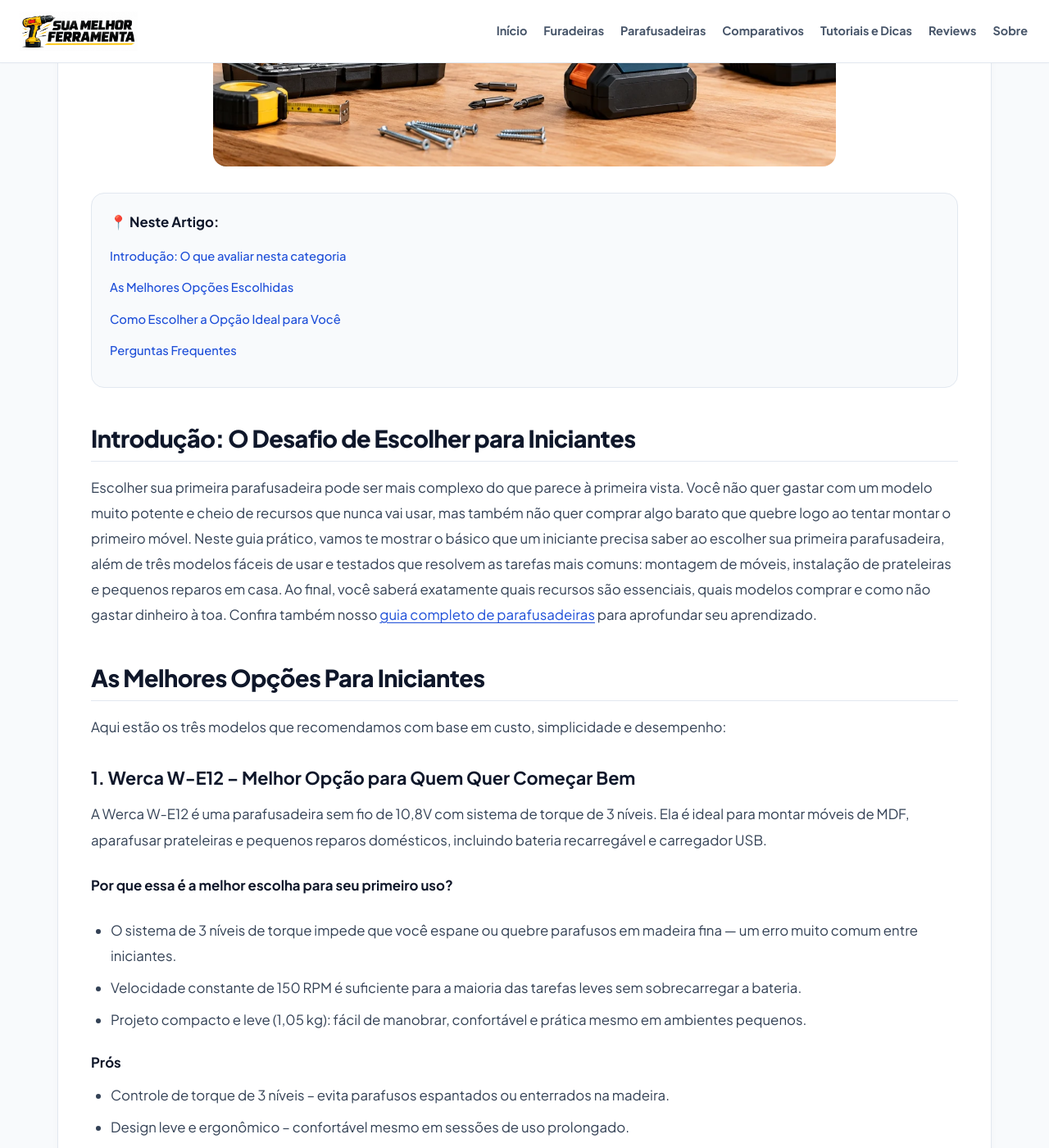
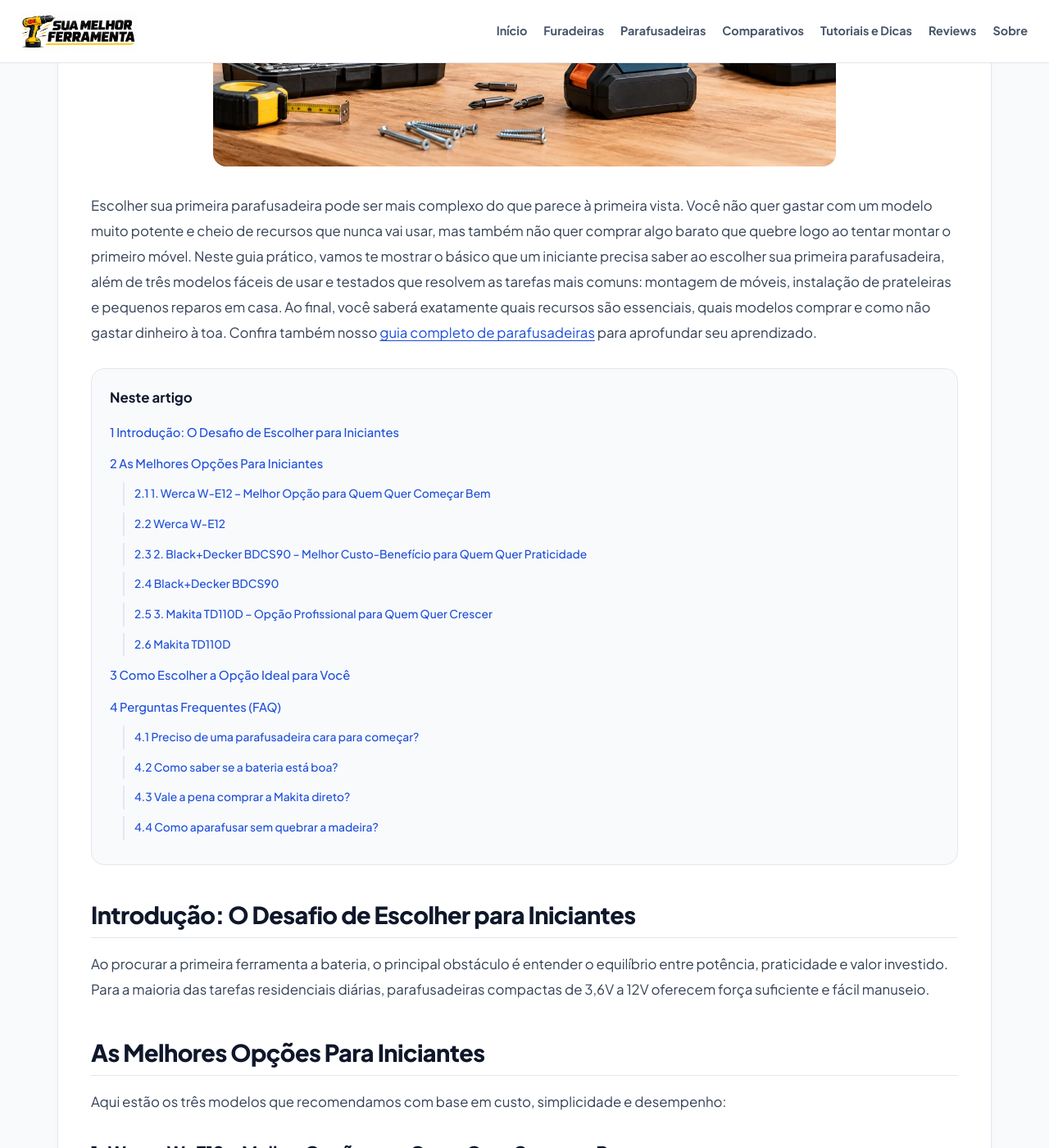
Before and after one commit to membroequipe/SiteReview, a Jekyll site: the page built from _posts/2026-10-25-primeira-parafusadeira-qual-comprar.md, in a window 1280 px wide and 1400 px high, scrolled down 557 px. Shown: the whole window at 82% size. Built offline with Jekyll 4.4.1, drawn with Linux system fonts in a browser that asks for light colours; some of the changed text lies outside the part shown.

Commit message:
Update 2026-10-25-primeira-parafusadeira-qual-comprar.md

```diff
--- a/_posts/2026-10-25-primeira-parafusadeira-qual-comprar.md
+++ b/_posts/2026-10-25-primeira-parafusadeira-qual-comprar.md
@@ -2,33 +2,28 @@
 layout: post
 title: "Minha Primeira Parafusadeira - Qual Comprar? Guia Completo para Iniciantes"
 description: "Encontre a melhor parafusadeira para sua primeira compra. Guia rápido com opções fáceis de usar, preços acessíveis e dicas essenciais para iniciantes."
-permalink: /primeira-parafusadeira-qual-comprar/
+date: 2026-10-26
+category: guias
+categories: [guias]
 slug: "primeira-parafusadeira-qual-comprar-guia-iniciantes"
-categories: [guias]
 image: "/assets/images/posts/primeira-parafusadeira-qual-comprar.webp"
-date: 2026-10-26
 author: "Equipe de Análises"
 ---
 
-<div class="toc-box" style="background: #f8fafc; border: 1px solid #e2e8f0; padding: 20px; border-radius: 12px; margin: 25px 0;">
-  <h3 style="margin-top:0; font-size: 1.1rem; color: #0f172a;">📍 Neste Artigo:</h3>
-  <ul style="margin-bottom:0; padding-left: 20px; color: #005f87;">
-    <li><a href="#introducao">Introdução: O que avaliar nesta categoria</a></li>
-    <li><a href="#melhores-opcoes">As Melhores Opções Escolhidas</a></li>
-    <li><a href="#guia-escolha">Como Escolher a Opção Ideal para Você</a></li>
-    <li><a href="#perguntas-frequentes">Perguntas Frequentes</a></li>
-  </ul>
-</div>
+Escolher sua primeira parafusadeira pode ser mais complexo do que parece à primeira vista. Você não quer gastar com um modelo muito potente e cheio de recursos que nunca vai usar, mas também não quer comprar algo barato que quebre logo ao tentar montar o primeiro móvel. Neste guia prático, vamos te mostrar o básico que um iniciante precisa saber ao escolher sua primeira parafusadeira, além de três modelos fáceis de usar e testados que resolvem as tarefas mais comuns: montagem de móveis, instalação de prateleiras e pequenos reparos em casa. Ao final, você saberá exatamente quais recursos são essenciais, quais modelos comprar e como não gastar dinheiro à toa. Confira também nosso [guia completo de parafusadeiras]({{ '/qual-a-melhor-parafusadeira/' | relative_url }}) para aprofundar seu aprendizado.
 
-## <a id="introducao"></a>Introdução: O Desafio de Escolher para Iniciantes
+{% include review-toc.html %}
 
-Escolher sua primeira parafusadeira pode ser mais complexo do que parece à primeira vista. Você não quer gastar com um modelo muito potente e cheio de recursos que nunca vai usar, mas também não quer comprar algo barato que quebre logo ao tentar montar o primeiro móvel. Neste guia prático, vamos te mostrar o básico que um iniciante precisa saber ao escolher sua primeira parafusadeira, além de três modelos fáceis de usar e testados que resolvem as tarefas mais comuns: montagem de móveis, instalação de prateleiras e pequenos reparos em casa. Ao final, você saberá exatamente quais recursos são essenciais, quais modelos comprar e como não gastar dinheiro à toa. Confira também nosso [guia completo de parafusadeiras](/parafusadeiras/) para aprofundar seu aprendizado.
+## Introdução: O Desafio de Escolher para Iniciantes
 
-## <a id="melhores-opcoes"></a>As Melhores Opções Para Iniciantes
+Ao procurar a primeira ferramenta a bateria, o principal obstáculo é entender o equilíbrio entre potência, praticidade e valor investido. Para a maioria das tarefas residenciais diárias, parafusadeiras compactas de 3,6V a 12V oferecem força suficiente e fácil manuseio.
+
+## As Melhores Opções Para Iniciantes
 
 Aqui estão os três modelos que recomendamos com base em custo, simplicidade e desempenho:
 
 ### 1. Werca W-E12 – Melhor Opção para Quem Quer Começar Bem
+
 A Werca W-E12 é uma parafusadeira sem fio de 10,8V com sistema de torque de 3 níveis. Ela é ideal para montar móveis de MDF, aparafusar prateleiras e pequenos reparos domésticos, incluindo bateria recarregável e carregador USB.
 
 **Por que essa é a melhor escolha para seu primeiro uso?**
@@ -36,36 +31,21 @@
 * Velocidade constante de 150 RPM é suficiente para a maioria das tarefas leves sem sobrecarregar a bateria.
 * Projeto compacto e leve (1,05 kg): fácil de manobrar, confortável e prática mesmo em ambientes pequenos.
 
-#### **Prós**
+#### Prós
 * Controle de torque de 3 níveis – evita parafusos espantados ou enterrados na madeira.
 * Design leve e ergonômico – confortável mesmo em sessões de uso prolongado.
-* Preço acessível: normalmente abaixo de R$ 200.
+* Preço acessível: normalmente abaixo de R$ 200.
 * Carregador USB incluso – carrega na mesma tomada do smartphone.
-* Bateria de 2000 mAh: autonomia para montar até 2 móveis grandes sem recarregar.
+* Bateria de 2000 mAh: autonomia para montar até 2 móveis grandes sem recarregar.
 
-#### **Contras**
+#### Contras
 * A caixa de engrenagens é de plástico – não suporta sobrecarga excessiva.
 * Ausência de luz LED de trabalho – pode dificultar a visualização em áreas escuras.
 
-<!-- CARD DE AFILIADO -->
-<div class="product-card-affiliate" style="margin: 30px 0;">
-  <div class="product-card-body">
-    <div class="product-card-img">
-      <img src="{{ '/assets/images/posts/werca-w-e12.png' | relative_url }}" alt="Furadeira Werca W-E12">
-    </div>
-    <div class="product-card-info">
-      <h3 class="product-card-title">Werca W-E12</h3>
-      <p class="product-card-subtitle">Melhor torque de 3 níveis com carregador USB</p>
-    <div class="product-card-buttons">
-       <a href="SEU_LINK_AMAZON" target="_blank" rel="nofollow sponsored" class="btn-store btn-amazon-green">Amazon</a>
-       <a href="SEU_LINK_MERCADO_LIVRE" target="_blank" rel="nofollow sponsored" class="btn-store btn-ml-yellow">Mercado Livre</a>
-       <a href="SEU_LINK_SHOPEE" target="_blank" rel="nofollow sponsored" class="btn-store btn-shopee-red">Shopee</a>
-     </div>
-    </div>
-  </div>
-</div>
+{% include produto-card.html id="werca_w_e12" %}
 
 ### 2. Black+Decker BDCS90 – Melhor Custo-Benefício para Quem Quer Praticidade
+
 A Black+Decker BDCS90 é uma parafusadeira compacta de 3,6V com dois níveis de torque. É a opção mais acessível para tarefas rápidas, como montar prateleiras leves ou fazer pequenos reparos.
 
 **Por que essa combina com quem está começando?**
@@ -73,36 +53,21 @@
 * Funciona como alicate de pressão e parafusadeira – duas funções em um só equipamento.
 * Indicador LED de carga avisa quando é hora de recarregar, evitando surpresas desagradáveis.
 
-#### **Prós**
+#### Prós
 * Super leve (0,85 kg) – praticamente não dá fadiga nos primeiros usos.
 * Design ultra-compacto – ideal para quem tem pouco espaço para guardar.
 * Indicador LED de bateria – sabe o momento certo de recarregar.
 * Inclui chave de fenda extra – útil para parafusos especiais.
 * Valor baixo no mercado – excelente para testar antes de investir mais.
 
-#### **Contras**
+#### Contras
 * Potência limitada – trava com parafusos grandes ou madeira dura.
 * Carregamento via cabo micro-USB – mais lento que o carregador dedicado.
 
-<!-- CARD DE AFILIADO DO MODELO 2 -->
-<div class="product-card-affiliate" style="margin: 20px 0;">
-  <div class="product-card-body">
-    <div class="product-card-img">
-      <img src="{{ '/assets/images/posts/black-decker-bdcs90.png' | relative_url }}" alt="Black+Decker BDCS90">
-    </div>
-    <div class="product-card-info">
-      <h3 class="product-card-title">Black+Decker BDCS90</h3>
-      <p class="product-card-subtitle">Compacta e leve, perfeita para iniciantes</p>
-    <div class="product-card-buttons">
-       <a href="SEU_LINK_AMAZON" target="_blank" rel="nofollow sponsored" class="btn-store btn-amazon-green">Amazon</a>
-       <a href="SEU_LINK_MERCADO_LIVRE" target="_blank" rel="nofollow sponsored" class="btn-store btn-ml-yellow">Mercado Livre</a>
-       <a href="SEU_LINK_SHOPEE" target="_blank" rel="nofollow sponsored" class="btn-store btn-shopee-red">Shopee</a>
-     </div>
-    </div>
-  </div>
-</div>
+{% include produto-card.html id="black_decker_bdcs90" %}
 
 ### 3. Makita TD110D – Opção Profissional para Quem Quer Crescer
+
 A Makita TD110D é uma parafusadeira de 12V, diferente das anteriores, que oferece qualidade premium mesmo na linha de entrada. Ideal para quem quer investir em algo que cresça junto com a experiência.
 
 **Por que pensar nessa opção agora?**
@@ -110,36 +75,20 @@
 * Sistema de torque de 3 níveis + função reversa – permite trabalhar com parafusos de diferentes tamanhos e retirar os emperrados.
 * Motor Brushless – dura mais e mantém potência constante por mais tempo.
 
-#### **Prós**
+#### Prós
 * Motor Brushless – maior durabilidade e desempenho estável.
 * Sistema de bateria One Key – carregamento rápido e proteção contra curto-circuito.
 * Compatível com outras ferramentas Makita 12V – não precisa comprar baterias extras.
 * Construção robusta – suporta uso diário sem quebrar.
 * Inclui luz LED e bolsa de transporte – praticidade extra.
 
-#### **Contras**
+#### Contras
 * Preço mais alto que os modelos básicos – pode parecer caro para quem está começando.
 * Exige familiaridade com o sistema de baterias – pode confundir o novo usuário.
 
-<!-- CARD DE AFILIADO DO MODELO 3 -->
-<div class="product-card-affiliate" style="margin: 20px 0;">
-  <div class="product-card-body">
-    <div class="product-card-img">
-      <img src="{{ '/assets/images/posts/makita-td110d.png' | relative_url }}" alt="Makita TD110D">
-    </div>
-    <div class="product-card-info">
-      <h3 class="product-card-title">Makita TD110D</h3>
-      <p class="product-card-subtitle">Motor Brushless e compatibilidade Makita</p>
-    <div class="product-card-buttons">
-       <a href="SEU_LINK_AMAZON" target="_blank" rel="nofollow sponsored" class="btn-store btn-amazon-green">Amazon</a>
-       <a href="SEU_LINK_MERCADO_LIVRE" target="_blank" rel="nofollow sponsored" class="btn-store btn-ml-yellow">Mercado Livre</a>
-       <a href="SEU_LINK_SHOPEE" target="_blank" rel="nofollow sponsored" class="btn-store btn-shopee-red">Shopee</a>
-     </div>
-    </div>
-  </div>
-</div>
+{% include produto-card.html id="makita_td110d" %}
 
-## <a id="guia-escolha"></a>Como Escolher a Opção Ideal para Você
+## Como Escolher a Opção Ideal para Você
 
 Ainda não sabe por onde começar? Aqui vai um guia rápido para ajudar na decisão:
 
@@ -149,24 +98,16 @@
 
 Lembre-se: sua primeira parafusadeira não precisa ser perfeita, mas deve ter torque controlado, boa ergonomia e potência adequada para evitar erros comuns. Invista em um modelo com bons prós e poucos contras que não atrapalhem seu aprendizado.
 
-## <a id="perguntas-frequentes"></a>Perguntas Frequentes (FAQ)
+## Perguntas Frequentes (FAQ)
 
-<details style="background: #f8fafc; border: 1px solid #cbd5e1; border-radius: 8px; padding: 12px 16px; margin-bottom: 12px; cursor: pointer;">
-  <summary style="font-weight: 700; color: #0f172a;">Preciso de uma parafusadeira cara para começar?</summary>
-  <p style="margin-top: 10px; font-size: 0.95rem; color: #334155;">Não necessariamente. Modelos como a Black+Decker BDCS90 custam bem menos de R$ 150 e resolvem 80% das tarefas do dia a dia. Invista em algo que te prepara para erros comuns, não em luxo.</p>
-</details>
+### Preciso de uma parafusadeira cara para começar?
+Não necessariamente. Modelos como a Black+Decker BDCS90 custam bem menos de R$ 150 e resolvem 80% das tarefas do dia a dia. Invista em algo que te prepara para erros comuns, não em luxo.
 
-<details style="background: #f8fafc; border: 1px solid #cbd5e1; border-radius: 8px; padding: 12px 16px; margin-bottom: 12px; cursor: pointer;">
-  <summary style="font-weight: 700; color: #0f172a;">Como saber se a bateria está boa?</summary>
-  <p style="margin-top: 10px; font-size: 0.95rem; color: #334155;">Teste a ferramenta em uma tarefa simples, como aparafusar um parafuso em madeira. Se durar pelo menos 20 minutos de uso contínuo, a bateria está em bom estado. Evite carregar totalmente ou deixar descarregar por longos períodos.</p>
-</details>
+### Como saber se a bateria está boa?
+Teste a ferramenta em uma tarefa simples, como aparafusar um parafuso em madeira. Se durar pelo menos 20 minutos de uso contínuo, a bateria está em bom estado. Evite carregar totalmente ou deixar descarregar por longos períodos.
 
-<details style="background: #f8fafc; border: 1px solid #cbd5e1; border-radius: 8px; padding: 12px 16px; margin-bottom: 12px; cursor: pointer;">
-  <summary style="font-weight: 700; color: #0f172a;">Vale a pena comprar a Makita direto?</summary>
-  <p style="margin-top: 10px; font-size: 0.95rem; color: #334155;">Sim, se você planeja usar a ferramenta com frequência ou quiser expandir sua coleção no futuro. A compatibilidade Makita 12V permite reutilizar baterias em outras ferramentas e o motor Brushless dura muito mais que os de plástico.</p>
-</details>
+### Vale a pena comprar a Makita direto?
+Sim, se você planeja usar a ferramenta com frequência ou quiser expandir sua coleção no futuro. A compatibilidade Makita 12V permite reutilizar baterias em outras ferramentas e o motor Brushless dura muito mais que os de plástico.
 
-<details style="background: #f8fafc; border: 1px solid #cbd5e1; border-radius: 8px; padding: 12px 16px; margin-bottom: 12px; cursor: pointer;">
-  <summary style="font-weight: 700; color: #0f172a;">Como aparafusar sem quebrar a madeira?</summary>
-  <p style="margin-top: 10px; font-size: 0.95rem; color: #334155;">Use o torqke controlado da sua parafusadeira, mantenha a ferramenta firme e insira o parafuso devagar. Comece com o torque mais baixo e aumente conforme a madeira começa a engolir o parafuso.</p>
-</details>
+### Como aparafusar sem quebrar a madeira?
+Use o torque controlado da sua parafusadeira, mantenha a ferramenta firme e insira o parafuso devagar. Comece com o torque mais baixo e aumente conforme a madeira começa a engolir o parafuso.
```
